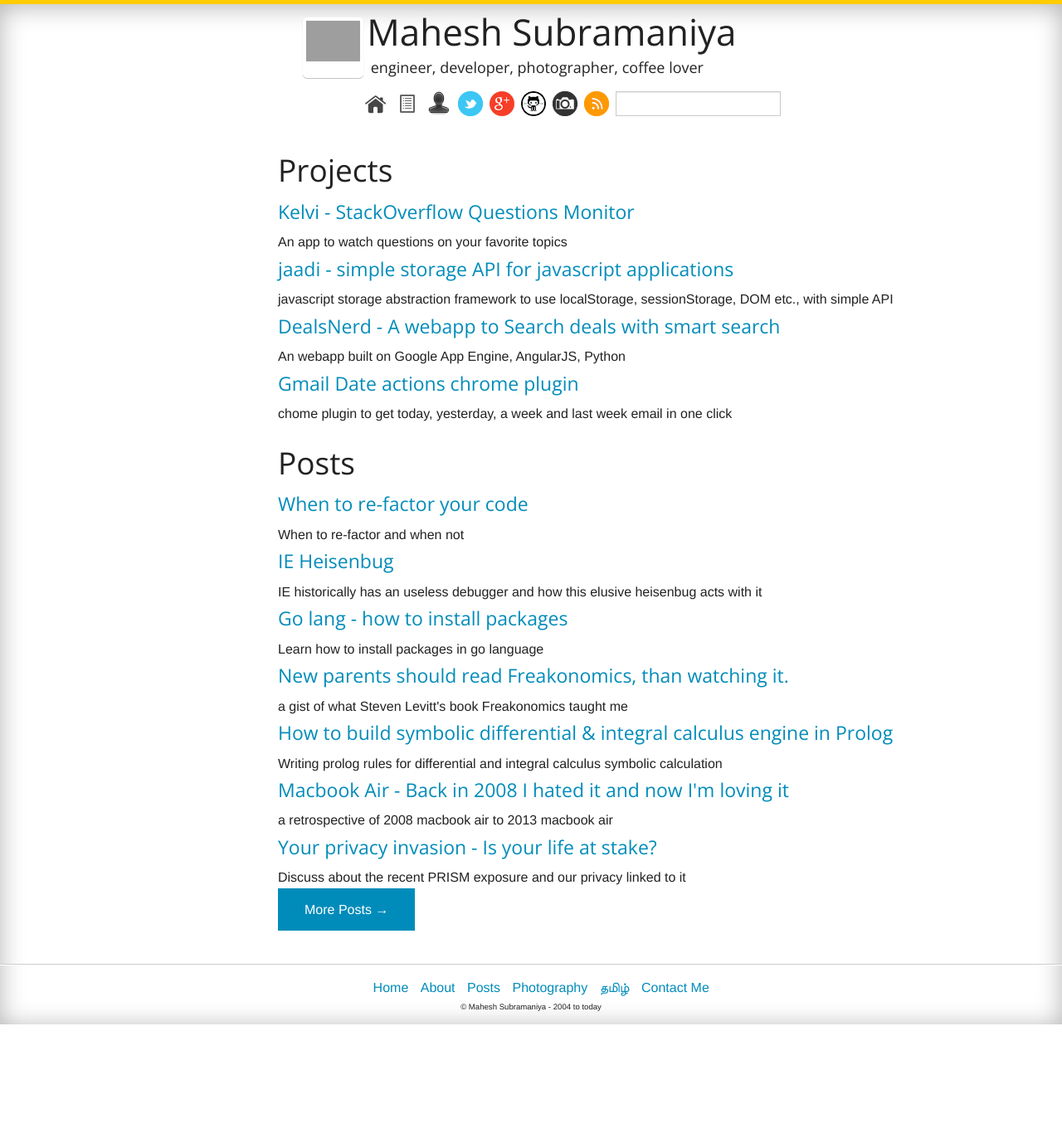
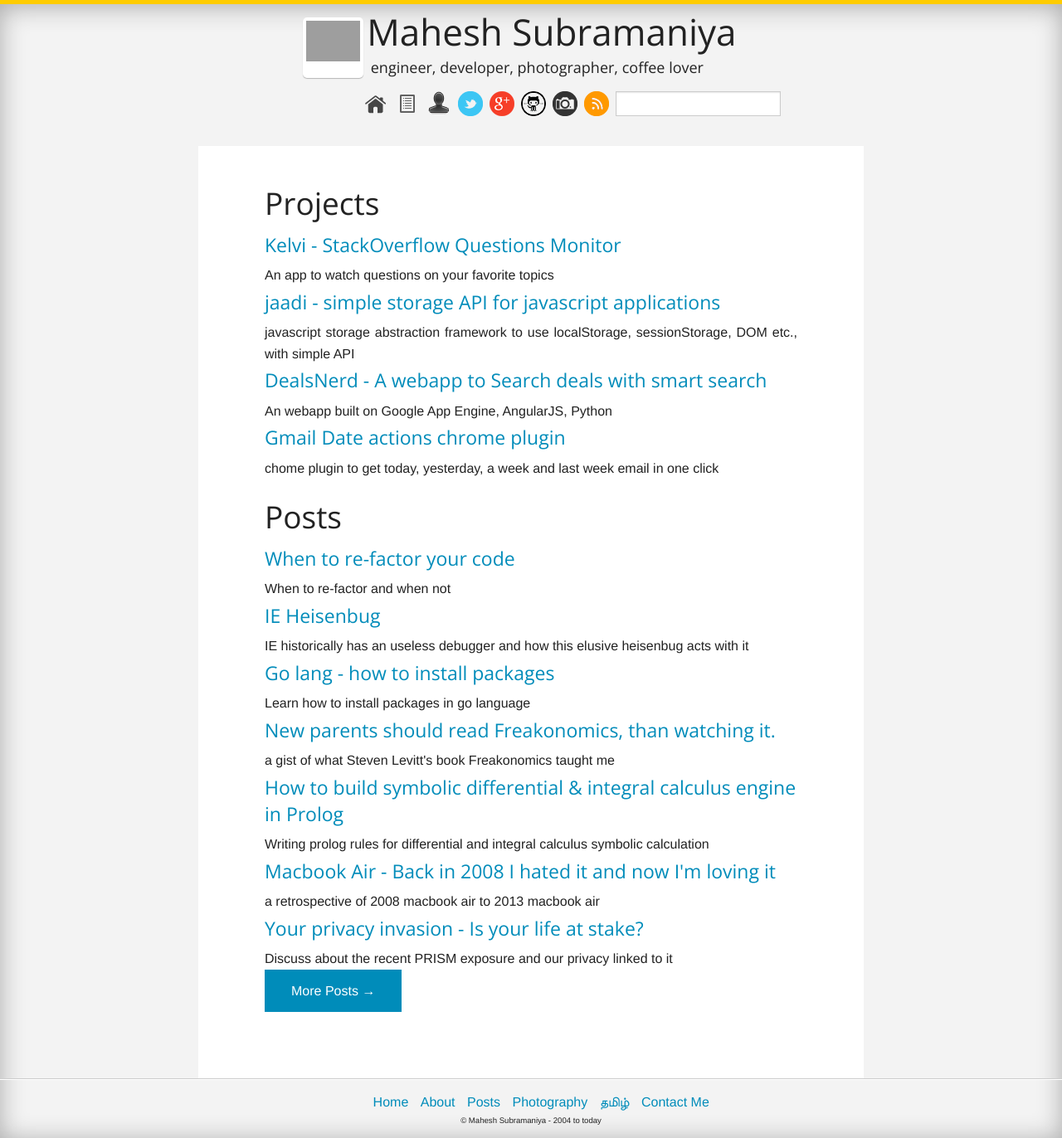
Before and after one commit to maheshsubramaniya/maheshsubramaniya.github.com, a Jekyll site: the page built from index.html, in a window 1280 px wide. Shown: the whole page at 83% size. Built offline with Jekyll 4.4.1, drawn with Linux system fonts in a browser that asks for light colours; the list of posts is cut into pages by our own code; comment, search, counter and statistics services are not loaded; before the commit the page ends 1235 px from its top, so only the background shows below that; grey boxes are pictures that could not be loaded.

Commit message:
fixing style

```diff
--- a/_layouts/static.html
+++ b/_layouts/static.html
@@ -2,7 +2,9 @@
 layout: default
 ---
 
-<div id="static">
+<div id="wrapper">
+<div id="static" class="single">
 <h2>{{ page.title }}</h2>
 {{ content }}
 </div>
+</div>
--- a/css/sandbox.css
+++ b/css/sandbox.css
@@ -2,14 +2,16 @@
 {
 	border-top: 5px solid #fc0;
 	box-shadow: inset 0 3px 30px rgba(0,0,0,.3);
+	background: #f3f3f3;
 }
 
 pre
 {
 	width: inherit;
-	overflow: scroll;
+	overflow: auto;
 	padding: 10px;
-	color:black;
+	/*color:black;*/
+	background: #f3f3f3;
 	font-weight: normal;
 	/*background-color: #ECECEC;*/
 	/*border: 1px solid #CCCCCC;*/
@@ -21,6 +23,19 @@
 	font-weight: normal;
 }
 
+#content
+{
+	width: 65%;
+	/*margin-left: 25%;*/
+	text-align: justify;
+	margin: 0 auto;
+}
+
+.single
+{
+	margin: 0 auto;
+	padding: 75px;
+}
 
 .homepage.post h3, .homepage.post h4, .homepage.post h5
 {
@@ -30,13 +45,29 @@
 
 .post h3, .post h4, .post h5
 {
-	font-weight: bold;
+	/*font-weight: bold;*/
+}
+
+.single .post-title
+{
+	margin: 0 auto;
+	text-align: center;
 }
 
 #titlebar
 {
 	padding-bottom: 20px;
 }
+
+#wrapper
+{
+	/*width: 1080px;*/
+	margin: 0 auto;
+	position: relative;
+	background: #fff;
+	padding: 40px 80px;
+}
+
 /*
 .cursor-effect{
 	display:inline-block;
@@ -85,12 +116,6 @@
 }*/
 
 
-#content
-{
-	width: 65%;
-	margin-left: 25%;
-	text-align: justify;
-}
 
 .post-header
 {
@@ -149,6 +174,7 @@
 		margin-top: -0.5em;
 	}
 
+
 }
 
 /* screen width < 1024px - desktop sizes */
@@ -186,6 +212,7 @@
 	}
 
 
+
 }
 
 /* screen width < 800px - phablets sizes */
@@ -212,6 +239,16 @@
 		/*margin-top: 2em;*/
 	}
 
+	#wrapper
+	{
+		padding: 0px 40px;
+	}
+
+	.single
+	{
+		margin: 0 auto;
+		padding: 0px;
+	}
 
 }
 
@@ -286,7 +323,7 @@
 
 	#content .post-title
 	{
-		font-size: 1.5em;
+		/*font-size: 1.5em;*/
 	}
 
 	.excerpt, .contact-line,.tagline
--- a/index.html
+++ b/index.html
@@ -6,6 +6,7 @@
 tags: J2EE, J2EE Frameworks, Enterprise Architecture, Distributed, Cloud Computing, Performance
 ---
 
+<div id="wrapper">
 <ul class="no-bullet">
 	<h2>Projects</h2>
 
@@ -46,3 +47,5 @@
 	{% endfor %}
 	<li><a href="/posts.html" class="button">More Posts → </a></li>
 </ul>
+
+</div>
```
Also changed, not shown: _layouts/post.html (+5 -2 lines).
